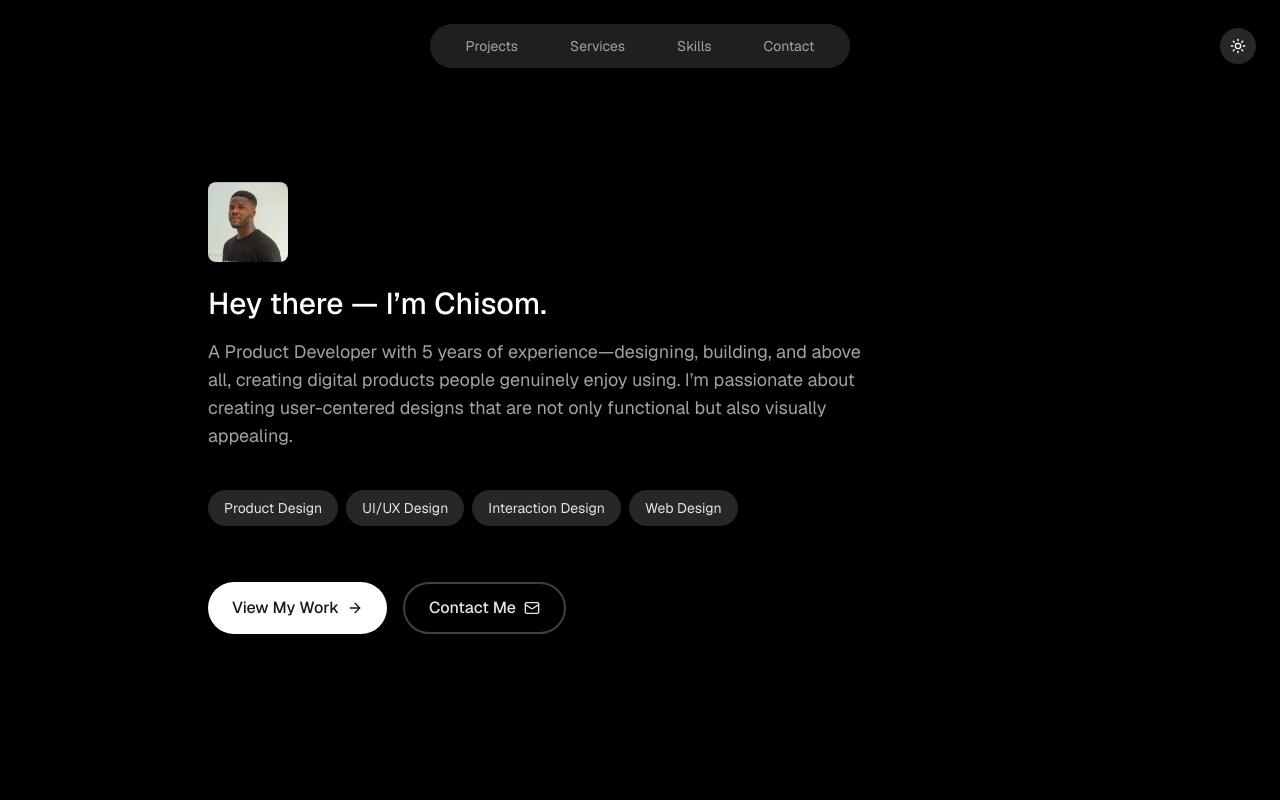
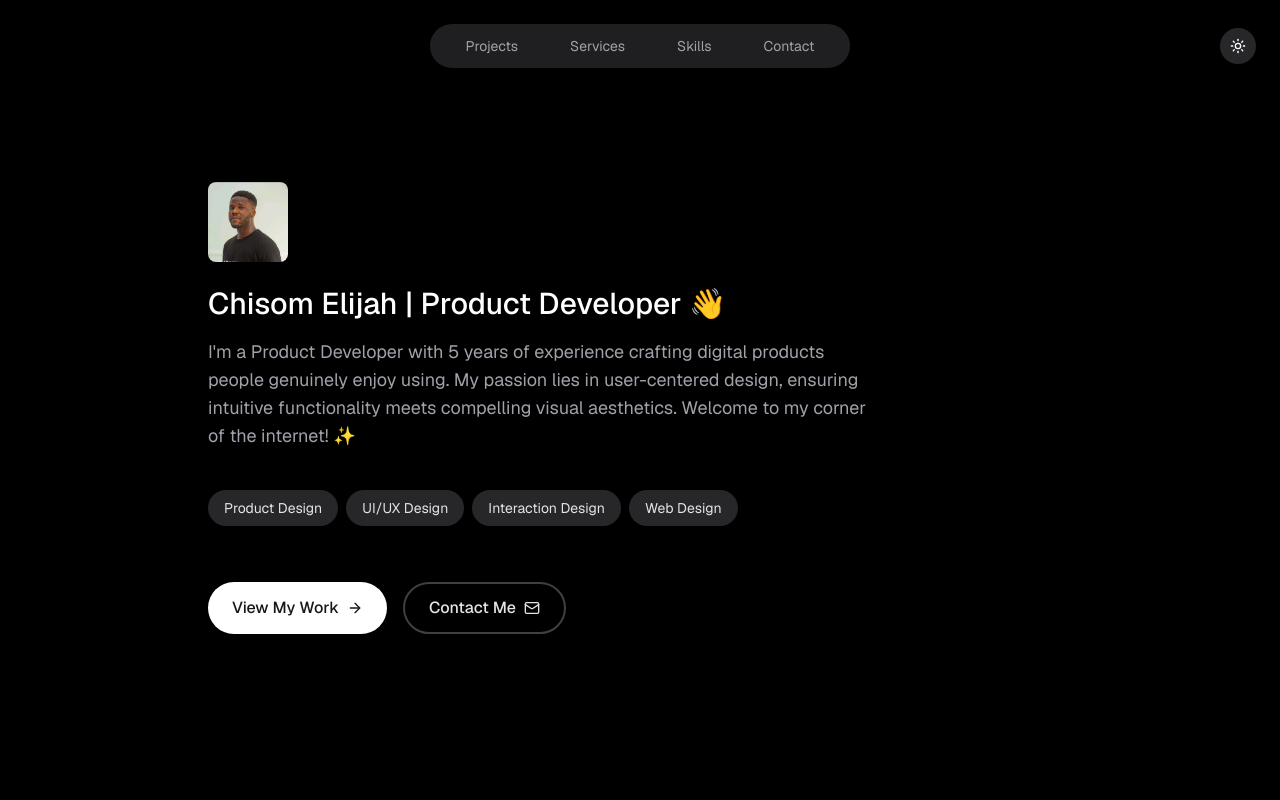
Before and after one commit to chisomelijah/Portfolio, a Next.js app: page / in a window 1280 px wide. Shown: the top 800 px of the page. Built offline with nearby package versions, Linux system fonts and the light colour scheme.

Commit message:
enhanced ux writing

```diff
--- a/components/hero-section.tsx
+++ b/components/hero-section.tsx
@@ -39,11 +39,10 @@ export default function HeroSection() {
             className="space-y-4" // Increased space between elements
           >
             <h1 className="text-2xl md:text-3xl font-medium">
-              Hey there — I’m Chisom.
+              Chisom Elijah | Product Developer 👋
             </h1>
             <p className="text-zinc-600 dark:text-zinc-400 text-base md:text-lg max-w-2xl mt-5">
-              A Product Developer with 5 years of experience—designing, building, and above all, creating digital products people genuinely enjoy using.
-              I’m passionate about creating user-centered designs that are not only functional but also visually appealing.
+              I'm a Product Developer with 5 years of experience crafting digital products people genuinely enjoy using. My passion lies in user-centered design, ensuring intuitive functionality meets compelling visual aesthetics. Welcome to my corner of the internet! ✨
             </p>
           </motion.div>
 
```
